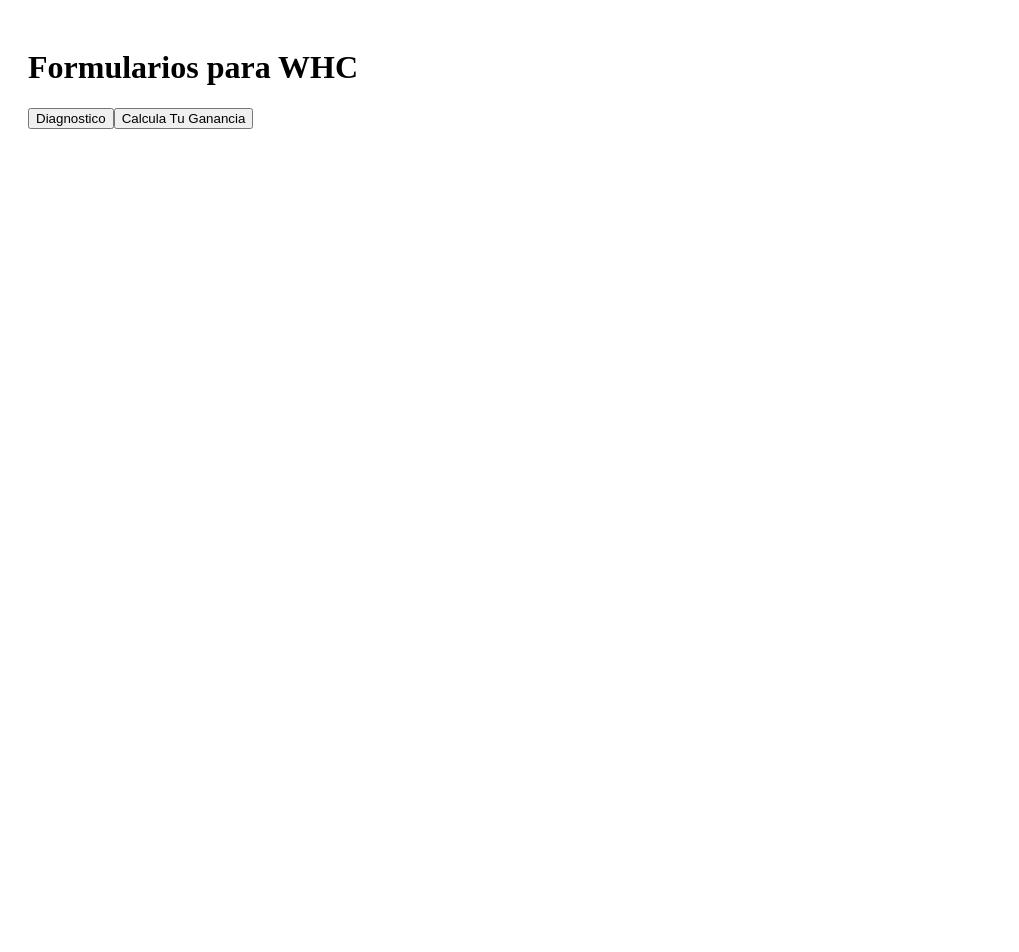
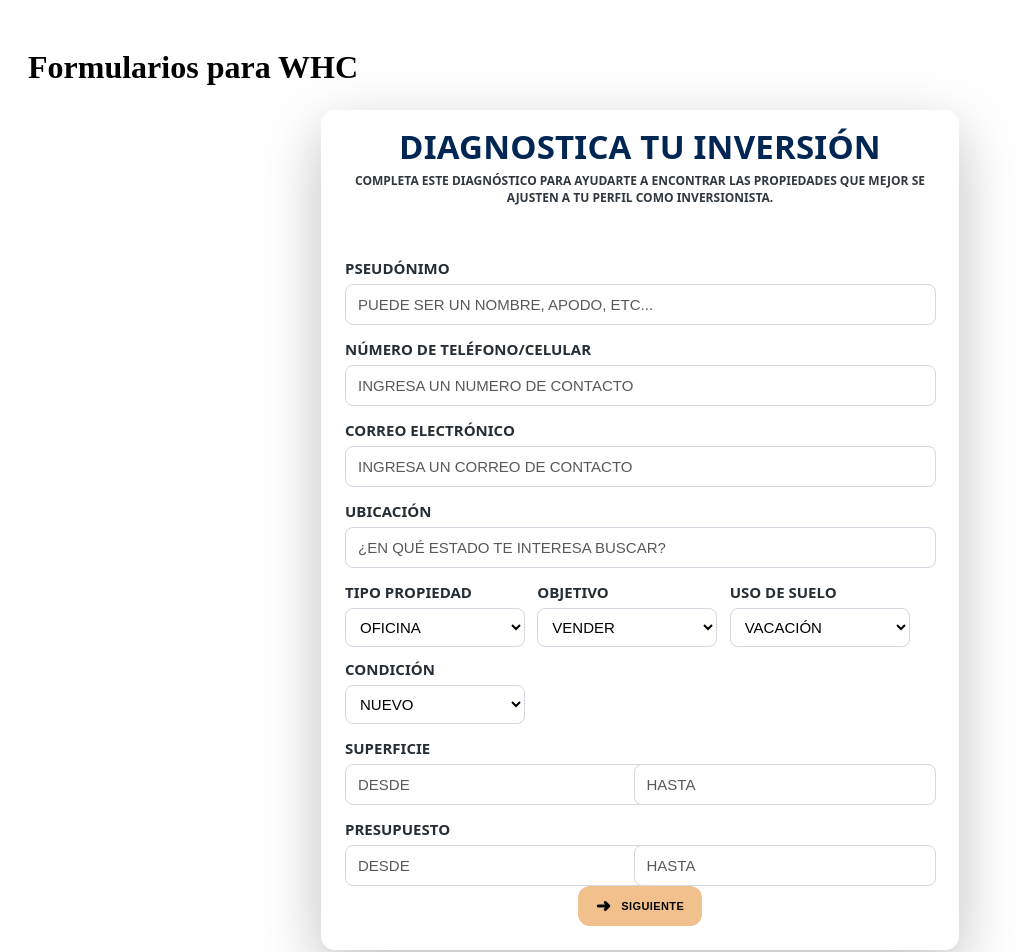
Before and after one commit to SistemasiNNCi/whc, a React app: page / in a window 1280 px wide. Shown: the top 952 px of the page, without its empty margins (0-1019 px from the left). Before the commit the page ends 800 px from the top, so only its background shows below. Built offline with nearby package versions, Linux system fonts and the light colour scheme; the HTML template or start-up script is replaced by a standard one.

Commit message:
Refactor: Se muestran en la pagina sin modal los formularios y se exportan los componentes de la carpeta componentes generales

```diff
--- /dev/null
+++ b/componentes/formularios/contenedorFormulario.jsx
@@ -0,0 +1,20 @@
+import styled from "@emotion/styled";
+
+const ContenedorFormulario = styled.div`
+  background: #fff;
+  border-radius: 14px;
+  box-shadow: 0 20px 60px rgba(0, 0, 0, 0.25);
+  position: relative;
+
+  width: 590px;
+  max-width: 92vw;
+  min-height: 777px;
+
+  padding: 24px;
+  font-family: "Montserrat", system-ui, -apple-system, "Segoe UI", Roboto, Arial, sans-serif;
+  margin: 24px auto;
+  display: flex;
+  flex-direction: column;
+`;
+
+export default ContenedorFormulario;
--- /dev/null
+++ b/componentes/generales/btnGenerico.jsx
@@ -0,0 +1,27 @@
+import styled from "@emotion/styled";
+
+const BtnGenerico = styled.button`
+  display: inline-flex;
+  align-items: center;
+  gap: 10px;
+
+  background: #F2C08D;
+  border: none;
+  border-radius: 12px;
+
+  height: 40px;
+  padding: 0 18px;
+  cursor: pointer;
+
+  color: var(--ColorPrincipal);
+  font-weight: 800;
+  font-size: 11px;
+  letter-spacing: 0.4px;
+  margin-top: auto;
+  bottom: 0px;
+`;
+
+
+BtnGenerico.defaultProps = { type: "button" };
+
+export default BtnGenerico;
--- /dev/null
+++ b/componentes/generales/inputGenerico.jsx
@@ -0,0 +1,26 @@
+import styled from "@emotion/styled";
+
+const InputGenerico = styled.input`
+  width: 565px;
+  max-width: 100%;
+  height: 39px;
+  padding: 0 12px;
+  border: 1px solid #D3D7E0;
+  border-radius: 8px;
+  outline: none;
+
+  font-size: 15px;
+  font-weight: 400;
+  color: #010101;
+
+  &::placeholder {
+    color: #010101;
+    opacity: 0.65;
+  }
+
+  &:focus {
+    border-color: var(--ColorPrincipal);
+  }
+`;
+
+export default InputGenerico;
--- a/src/App.jsx
+++ b/src/App.jsx
@@ -1,22 +1,12 @@
 import { useState } from "react";
-import DiagnosticoModal from "./pages/formularios/diagnostico/diagnostico";
-import GananciaModal from "./pages/formularios/ganancia/ganancia";
+import Diagnostico from "./pages/formularios/diagnostico/diagnostico";
 
 function App() {
-  const [open, setOpen] = useState(null);
 
   return (
     <div style={{ padding: 20 }}>
       <h1>Formularios para WHC</h1>
-      <button onClick={() => setOpen("diagnostico")}>Diagnostico</button>
-      <button onClick={() => setOpen("ganancia")}>Calcula Tu Ganancia</button>
-
-      {open === "diagnostico" && (
-        <DiagnosticoModal onClose={() => setOpen(null)} />
-      )}
-      {open === "ganancia" && (
-        <GananciaModal onClose={() => setOpen(null)} />
-      )}
+      <Diagnostico/>
     </div>
   );
 }
--- a/src/pages/formularios/diagnostico/diagnostico.jsx
+++ b/src/pages/formularios/diagnostico/diagnostico.jsx
@@ -1,5 +1,8 @@
-import { useState, useEffect } from "react";
+import { useState } from "react";
 import styled from "@emotion/styled";
+import BtnGenerico from "../../../../componentes/generales/btnGenerico";
+import InputGenerico from "../../../../componentes/generales/inputGenerico";
+import ContenedorFormulario from "../../../../componentes/formularios/contenedorFormulario";
 
 /* COLORES */
 const AZUL_TITULO = "#002653";
@@ -25,43 +28,6 @@ const PARAM_LABELS = [
 ];
 
 /* Layout modal */
-const Fondo = styled.div`
-  position: fixed;
-  inset: 0;
-  background: rgba(0,0,0,0.45);
-  display: flex;
-  align-items: center;
-  justify-content: center;
-  z-index: 9999;
-`;
-
-const ContenedorModal = styled.div`
-  background: #fff;
-  border-radius: 14px;
-  box-shadow: 0 20px 60px rgba(0, 0, 0, 0.25);
-  position: relative;
-
-  width: 590px;
-  max-width: 92vw;
-  min-height: 777px;
-
-  padding: 24px;
-  font-family: "Montserrat", system-ui, -apple-system, "Segoe UI", Roboto, Arial, sans-serif;
-`;
-
-const BotonCerrar = styled.button`
-  position: absolute;
-  top: 10px;
-  right: 10px;
-
-  border: none;
-  background: none;
-  color: ${AZUL_TITULO};
-
-  border-radius: 6px;
-  cursor: pointer;
-  padding: 6px 10px;
-`;
 
 /* Encabezado */
 const Encabezado = styled.div`
@@ -102,29 +68,6 @@ const Etiqueta = styled.label`
   font-weight: 800;
   font-size: 15px;
   margin: 0 0 6px;
-`;
-
-const Entrada = styled.input`
-  width: 565px;
-  max-width: 100%;
-  height: 39px;
-  padding: 0 12px;
-  border: 1px solid ${BORDE};
-  border-radius: 8px;
-  outline: none;
-
-  font-size: 15px;
-  font-weight: 400;
-  color: #010101;
-
-  &::placeholder {
-    color: #010101;
-    opacity: 0.65;
-  }
-
-  &:focus {
-    border-color: ${AZUL_TITULO};
-  }
 `;
 
 const EtiquetaParametro = styled.label`
@@ -191,34 +134,11 @@ const Fila2 = styled.div`
 
 /* Pie de pagina */
 const Pie = styled.div`
-  position: absolute;
-  bottom: 15px;
-  left: 0;
-  width: 100%;
+  position: static;
   display: flex;
   justify-content: center;
 `;
 
-const BotonPrincipal = styled.button`
-  display: inline-flex;
-  align-items: center;
-  gap: 10px;
-
-  background: #F2C08D;
-  border: none;
-  border-radius: 12px;
-
-  height: 40px;
-  padding: 0 18px;
-  cursor: pointer;
-
-  color: ${AZUL_TITULO};
-  font-weight: 800;
-  font-size: 11px;
-  letter-spacing: 0.4px;
-`;
-
-/* Contenedores semánticos */
 const ContenedorLayout = styled.div``;
 const ContenedorDatosGenerales = styled.div``;
 const ContenedorSelectores = styled.div``;
@@ -243,22 +163,11 @@ function ParametroSelect({ titulo, valor = "DESEABLE", onChange }) {
   );
 }
 
-export default function ModalDiagnostico({ onClose }) {
+export default function Diagnostico() {
   const [paso, setPaso] = useState(1);
 
-  useEffect(() => {
-    const handler = (e) => e.key === "Escape" && onClose();
-    document.addEventListener("keydown", handler);
-    const prev = document.body.style.overflow;
-    document.body.style.overflow = "hidden";
-    return () => { document.removeEventListener("keydown", handler); document.body.style.overflow = prev; };
-  }, [onClose]);
-
   return (
-    <Fondo onClick={onClose} role="dialog">
-      <ContenedorModal onClick={(e) => e.stopPropagation()}>
-        <BotonCerrar onClick={onClose} aria-label="Cerrar">✕</BotonCerrar>
-
+    <ContenedorFormulario>
       <Encabezado>
         <Titulo>DIAGNOSTICA TU INVERSIÓN</Titulo>
         <Subtitulo>COMPLETA ESTE DIAGNÓSTICO PARA AYUDARTE A ENCONTRAR LAS PROPIEDADES QUE MEJOR SE AJUSTEN A TU PERFIL COMO INVERSIONISTA.</Subtitulo>
@@ -270,22 +179,22 @@ export default function ModalDiagnostico({ onClose }) {
           <ContenedorDatosGenerales>
             <Grupo>
               <Etiqueta>PSEUDÓNIMO</Etiqueta>
-                <Entrada placeholder="PUEDE SER UN NOMBRE, APODO, ETC..." />
+              <InputGenerico placeholder="PUEDE SER UN NOMBRE, APODO, ETC..." />
             </Grupo>
 
             <Grupo>
               <Etiqueta>NÚMERO DE TELÉFONO/CELULAR</Etiqueta>
-                <Entrada placeholder="INGRESA UN NUMERO DE CONTACTO" type="tel" />
+              <InputGenerico placeholder="INGRESA UN NUMERO DE CONTACTO" type="tel" />
             </Grupo>
 
             <Grupo>
               <Etiqueta>CORREO ELECTRÓNICO</Etiqueta>
-                <Entrada placeholder="INGRESA UN CORREO DE CONTACTO" type="email" />
+              <InputGenerico placeholder="INGRESA UN CORREO DE CONTACTO" type="email" />
             </Grupo>
 
             <Grupo>
               <Etiqueta>UBICACIÓN</Etiqueta>
-                <Entrada placeholder="¿EN QUÉ ESTADO TE INTERESA BUSCAR?" />
+              <InputGenerico placeholder="¿EN QUÉ ESTADO TE INTERESA BUSCAR?" />
             </Grupo>
           </ContenedorDatosGenerales>
 
@@ -333,26 +242,26 @@ export default function ModalDiagnostico({ onClose }) {
             <Grupo>
               <Etiqueta>SUPERFICIE</Etiqueta>
               <Fila2>
-                  <Entrada placeholder="DESDE" type="number" inputMode="numeric" />
-                  <Entrada placeholder="HASTA" type="number" inputMode="numeric" />
+                <InputGenerico placeholder="DESDE" type="number" inputMode="numeric" />
+                <InputGenerico placeholder="HASTA" type="number" inputMode="numeric" />
               </Fila2>
             </Grupo>
 
             <Grupo>
               <Etiqueta>PRESUPUESTO</Etiqueta>
               <Fila2>
-                  <Entrada placeholder="DESDE" type="number" inputMode="numeric" />
-                  <Entrada placeholder="HASTA" type="number" inputMode="numeric" />
+                <InputGenerico placeholder="DESDE" type="number" inputMode="numeric" />
+                <InputGenerico placeholder="HASTA" type="number" inputMode="numeric" />
               </Fila2>
             </Grupo>
           </ContenedorNumericos>
 
           {/* 4) Pie */}
           <Pie>
-              <BotonPrincipal onClick={() => setPaso(2)}>
+            <BtnGenerico onClick={() => setPaso(2)}>
               <span style={{ fontSize: 18, lineHeight: 0 }}>➜</span>
               <span>SIGUIENTE</span>
-              </BotonPrincipal>
+            </BtnGenerico>
           </Pie>
         </ContenedorLayout>
       )}
@@ -394,15 +303,14 @@ export default function ModalDiagnostico({ onClose }) {
 
           {/* Botón encontrar */}
           <Pie>
-              <BotonPrincipal onClick={onClose}>
+            <BtnGenerico onClick={() => console.log('ENCONTRAR')}>
               <span style={{ fontSize: 18, lineHeight: 0 }}>✓</span>
               <span>ENCONTRAR</span>
-              </BotonPrincipal>
+            </BtnGenerico>
           </Pie>
         </>
       )}
 
-      </ContenedorModal>
-    </Fondo >
+    </ContenedorFormulario>
   );
 }
```
Also changed, not shown: componentes/formularios/layoutFormulario.jsx (added). Lines whose indentation alone changed are shown as unchanged.
